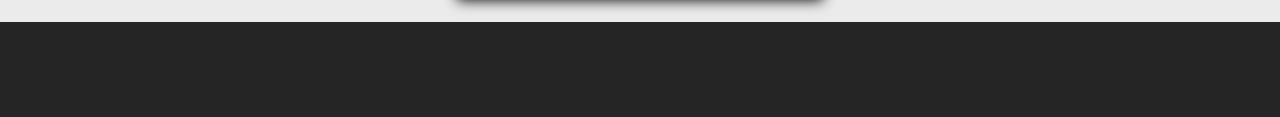
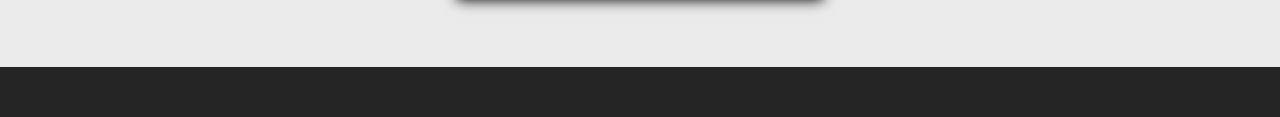
Before and after one commit to lionelkenjisantoso-hash/organisasispensa-website, a plain HTML site: page index.html in a window 1280 px wide. Shown: the part 2297-2414 px from the top of the page. Drawn offline with nearby package versions, Linux system fonts and the light colour scheme.

Commit message:
Update index.html

```diff
--- a/index.html
+++ b/index.html
@@ -195,7 +195,8 @@
             </div>
             </a>
          </div>
-    </div> <div style="width: 100%; height: 45px; background-color: #ebebeb;"></div> -->
+        -->
+    </div> <div style="width: 100%; height: 45px; background-color: #ebebeb;"></div>
 
 
 
```
